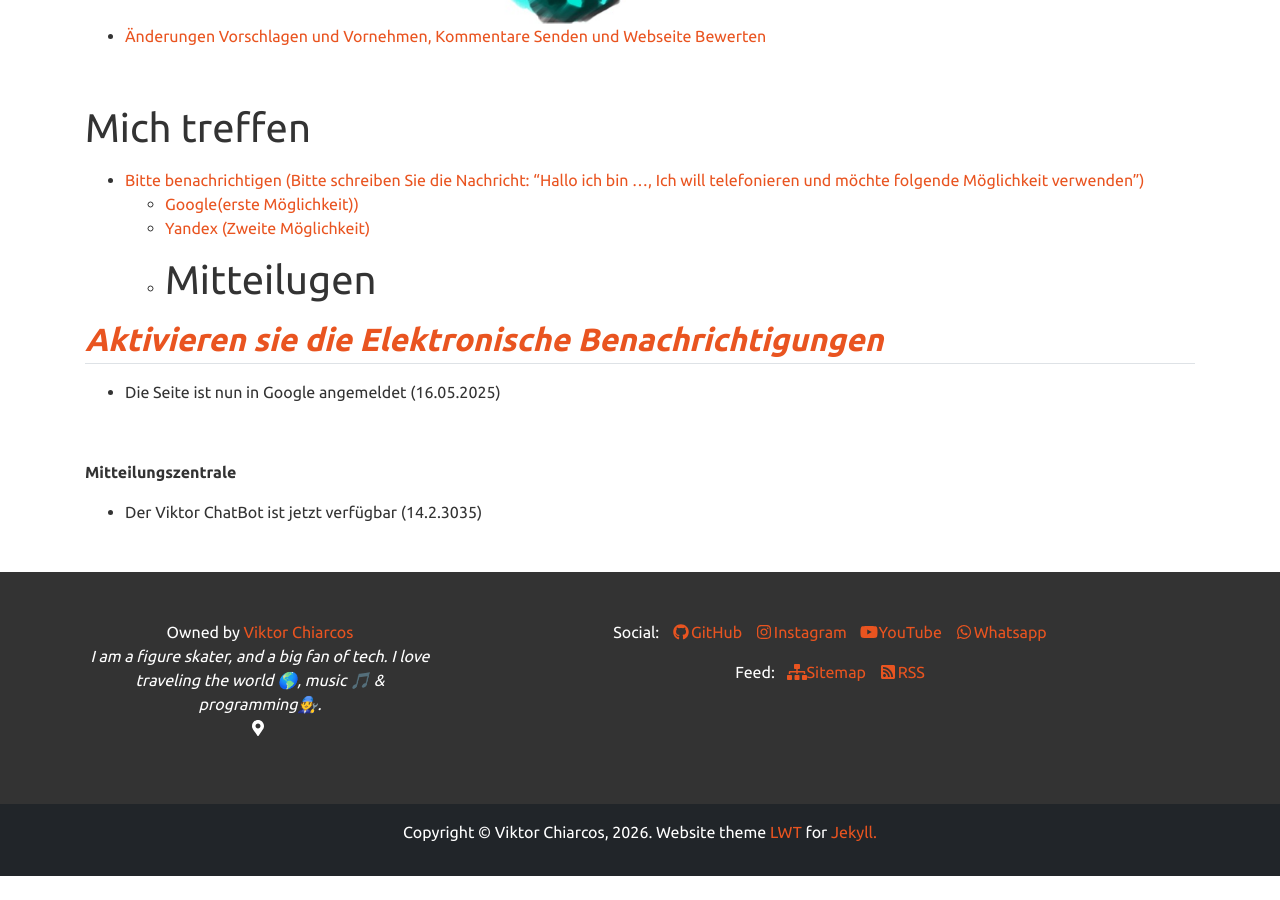
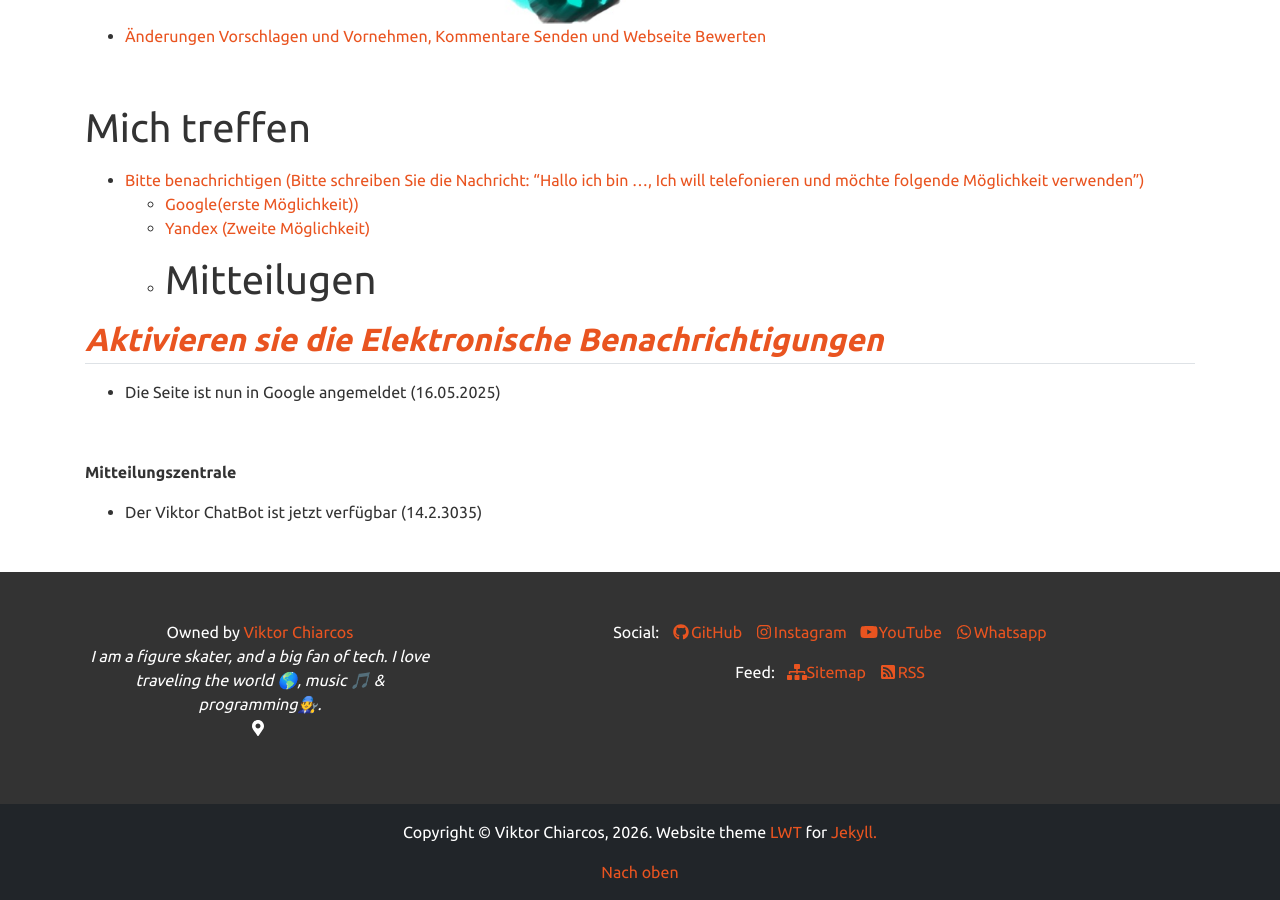
Before and after one commit to viktor-chiarcos/viktor-chiarcos.github.io, a Jekyll site: the page built from index.md, in a window 1280 px wide and 900 px high, scrolled down 2919 px. Built offline with Jekyll 4.4.1, drawn with Linux system fonts in a browser that asks for light colours; before the commit the page ends 3795 px from its top, so only the background shows below that.

Commit message:
Add 'Back to top' link in footer

```diff
--- a/_includes/footer.html
+++ b/_includes/footer.html
@@ -53,6 +53,7 @@
             <!-- copyright info -->
             <p>Copyright &copy; {{ owner.owner }}, {{ "now" | date: "%Y" }}. Website theme <a href="https://github.com/manid2/lone-wolf-theme/">LWT</a> for <a href="https://jekyllrb.com/">Jekyll.</a>
             </p>
+          <a href="#position_oben">Nach oben</a>
         </div>
     </div>
 </footer>
```
